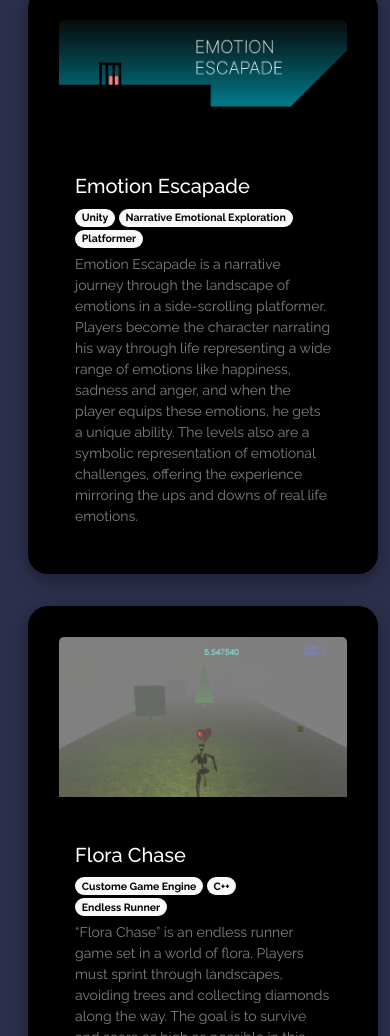
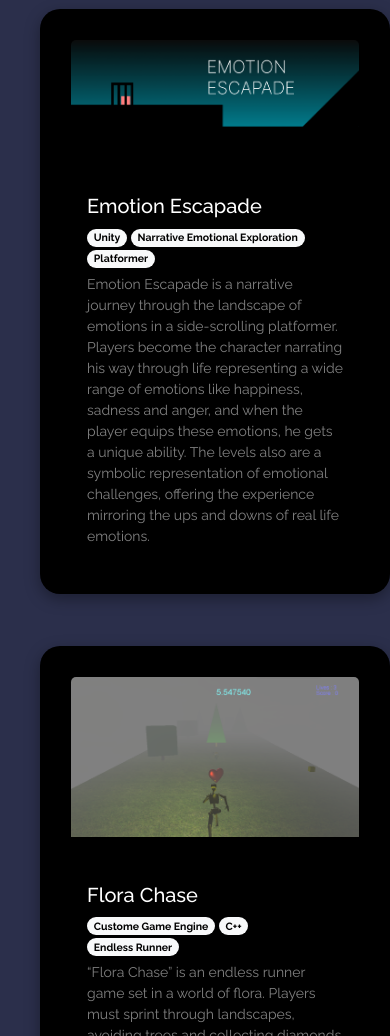
Before and after one commit to Nitin-boop/.github.io, a plain HTML site: page index.html in a window 390 px wide. Shown: the part 2710-3746 px from the top of the page. Drawn offline with nearby package versions, Linux system fonts and the light colour scheme; animation ran at ten frames a second.

Commit message:
Updated Index.html and style.css
Removed commented code. Added code to fix viewport issues on phones

```diff
--- a/index.html
+++ b/index.html
@@ -60,107 +60,13 @@
         </div>
     </section>
 
-    <!-- <section id="about">
-        <div class="header">
-            <h1>About Me</h1>
-        </div>
-        <div class="info">
-            <p>
-                I'm Nitin Kumar, a passionate game developer on a mission to craft immersive worlds and captivating experiences. My journey in the realm of game development began with a childhood fascination for storytelling, adventure, and the boundless possibilities that games offer.
-
-                </p>
-
-                <p class="story"><strong>Why I Develop Games:</strong> Games have the power to transcend reality, evoke emotions, and create connections. I believe in the transformative potential of interactive storytelling and aim to inspire players through my creations. Each game I develop is a canvas where imagination meets technology, inviting players to embark on unique journeys, face challenges, and discover hidden narratives.
-
-                </p>
-
-                <p class="story"><strong>Professional Evolution:</strong> My journey began in the software industry, where I cultivated a strong foundation in programming and problem-solving. Eager to explore new horizons, I transitioned to game development, a realm where creativity knows no bounds. Since then, I've been on a quest to merge my technical expertise with artistic flair.
-
-                </p>
-
-                <p class="story"><strong>Diverse Skill Set:</strong> My palette of skills spans across game design, 2D art, and programming. This fusion enables me to not only conceptualize captivating game worlds but also bring them to life with memorable player experiences. From writing code that powers gameplay mechanics to creating visually stunning 2D art, I relish the multidisciplinary nature of game development.
-
-                </p>
-
-                <p class="story"><strong>Freelance Ventures:</strong> As a freelance game developer, I've had the pleasure of crafting numerous mini-games, each a unique adventure in its own right. These projects allowed me to explore diverse themes, experiment with various gameplay mechanics, and refine my skills in delivering engaging player interactions.
-
-                </p>
-
-                <p class="story"><strong>Current Pursuits:</strong> Currently enrolled as a student in Computer Games, I am passionately delving deeper into the intricacies of game development. This academic journey serves as a playground for exploration, experimentation, and continuous learning.
-
-                </p>
-
-                <p class="story"><strong>Games as a Medium for Inspiration:</strong> Through my games, I strive to inspire creativity, resilience, and a sense of wonder. Whether it's exploring a fantastical world, solving intricate puzzles, or overcoming obstacles, I want players to feel a connection to the stories and characters I've crafted.
-
-                </p>
-
-                <p class="story"><strong>Let's Forge New Realms Together:</strong> Join me on this journey, and let's create games that not only entertain but leave a lasting impact. Whether you're a fellow game developer, an aspiring storyteller, or someone who simply enjoys the magic of gaming, I invite you to be a part of the adventure.
-
-                </p>
-
-                <p><em>Together, let's build worlds that inspire and stories that resonate!</em>
-
-                </p>
-
-            </p>
-        </div>
-    </section> -->
-
-    <!-- <section id="features">
-        <div class="header">
-            <h1>Projects</h1>
-        </div>
-        <div class="feature-cards">
-            <div class="card">
-                <div class="info">
-                    <i class='bx bxs-devices'></i>
-                    <h1>Responsive Design</h1>
-                    <span class="badge text-bg-light">Light</span>
-                    <p>
-                        Explore a diverse collection of my creative endeavors, including web design, javascript and mini
-                        projects.
-                        Each project showcases my creativity, attention to detail, and passion for delivering visually
-                        stunning and
-                        engaging experiences.
-                    </p>
-                </div>
-            </div>
-            <div class="card">
-                <div class="info">
-                    <i class='bx bx-code-alt'></i>
-
-                    <h1>Creative Projects</h1>
-                    <p>
-                        Behind the scenes, I pride myself on writing clean, efficient, and maintainable code. Learn more
-                        about my
-                        coding standards and practices that contribute to the functionality and performance of the
-                        projects I
-                        undertake.
-                    </p>
-                </div>
-            </div>
-            <div class="card">
-                <div class="info">
-                    <i class='bx bxs-component'></i>
-                    <h1>Code Quality</h1>
-                    <p>
-                        Behind the scenes, I pride myself on writing clean, efficient, and maintainable code. Learn more
-                        about my
-                        coding standards and practices that contribute to the functionality and performance of the
-                        projects I
-                        undertake.
-                    </p>
-                </div>
-            </div>
-        </div>
-    </section> -->
-
     <section id="features">
         <div class="header">
             <h1>Projects</h1>
         </div>
-        <div class="feature-cards row">
+        <div class="feature-cards row row-cols-1 row-cols-md-2 row-cols-lg-3">
 
+          <div class="col">
             <div class="card col-md-4 col-sm-6">
               <img src="bowled.png" class="card-img-top" alt="...">
               <div class="card-body">
@@ -172,7 +78,9 @@
                 <a href="https://bowled.io/" target="_blank" class="btn btn-primary">View website</a>
               </div>
             </div>
+          </div>
 
+          <div class="col">
             <div class="card col-md-4 col-sm-6">
                 <img src="emotion.png" class="card-img-top" alt="...">
                 <div class="card-body">
@@ -191,7 +99,9 @@
                   <!--<a href="#" class="btn btn-primary">Go somewhere</a>-->
                 </div>
               </div>
+            </div>
 
+              <div class="col">
               <div class="card col-md-4 col-sm-6">
                 <img src="flora.png" class="card-img-top" alt="...">
                 <div class="card-body">
@@ -207,7 +117,9 @@
                   <!--<a href="#" class="btn btn-primary">Go somewhere</a>-->
                 </div>
               </div>
+              </div>
 
+              <div class="col">
                 <div class="card col-md-4 col-sm-6" >
                   <img src="hand.png" class="card-img-top" alt="...">
                   <div class="card-body">
@@ -222,6 +134,9 @@
                     <a href="https://link.springer.com/chapter/10.1007/978-981-19-2541-2_35" target="_blank" class="btn btn-primary">View publication</a>
                   </div>
                 </div>
+              </div>
+
+              <div class="col">
                 <div class="card col-md-4 col-sm-6">
                   <img src="ar.png" class="card-img-top" alt="...">
                   <div class="card-body">
@@ -232,6 +147,9 @@
                     <a href="https://www.linkedin.com/posts/r-nitin-kumar_argame-tictactoe-augmentedreality-activity-7024979619908911104-4-rk?utm_source=share&utm_medium=member_desktop" target="_blank" class="btn btn-primary">View post</a>
                   </div>
                 </div>
+              </div>
+
+              <div class="col">
                 <div class="card col-md-4 col-sm-6" >
                   <img src="hunter.jpg" class="card-img-top" alt="...">
                   <div class="card-body">
@@ -239,6 +157,7 @@
                     <span class="badge rounded-pill text-bg-light">Unity</span>
                     <p class="card-text">HUNTER is a free mobile game where you need to shoot as many bats as possible within the given time. This is the first game that I developed on my own, from design to animation to coding. Even though small, I consider this a milestone in my career.</p>
                     <a href="https://www.linkedin.com/posts/r-nitin-kumar_hunter-apps-on-google-play-activity-6902488300293111808-Uwwv?utm_source=share&utm_medium=member_desktop" target="_blank" class="btn btn-primary">View post</a>
+                  </div>
                 </div>
               </div>
         </div>
--- a/style.css
+++ b/style.css
@@ -253,6 +253,13 @@ header .info-text .scroll::before{
     }
 }
 
+@media (max-width: 400px) {
+    .card {
+        width: 100%; /* Ensure cards take up full width on small screens */
+        margin-bottom: 20px; /* Adjust margin as needed */
+    }
+}
+
 .scroll-top{
     display: none;
     position: fixed;
```
Lines whose indentation alone changed are shown as unchanged.
